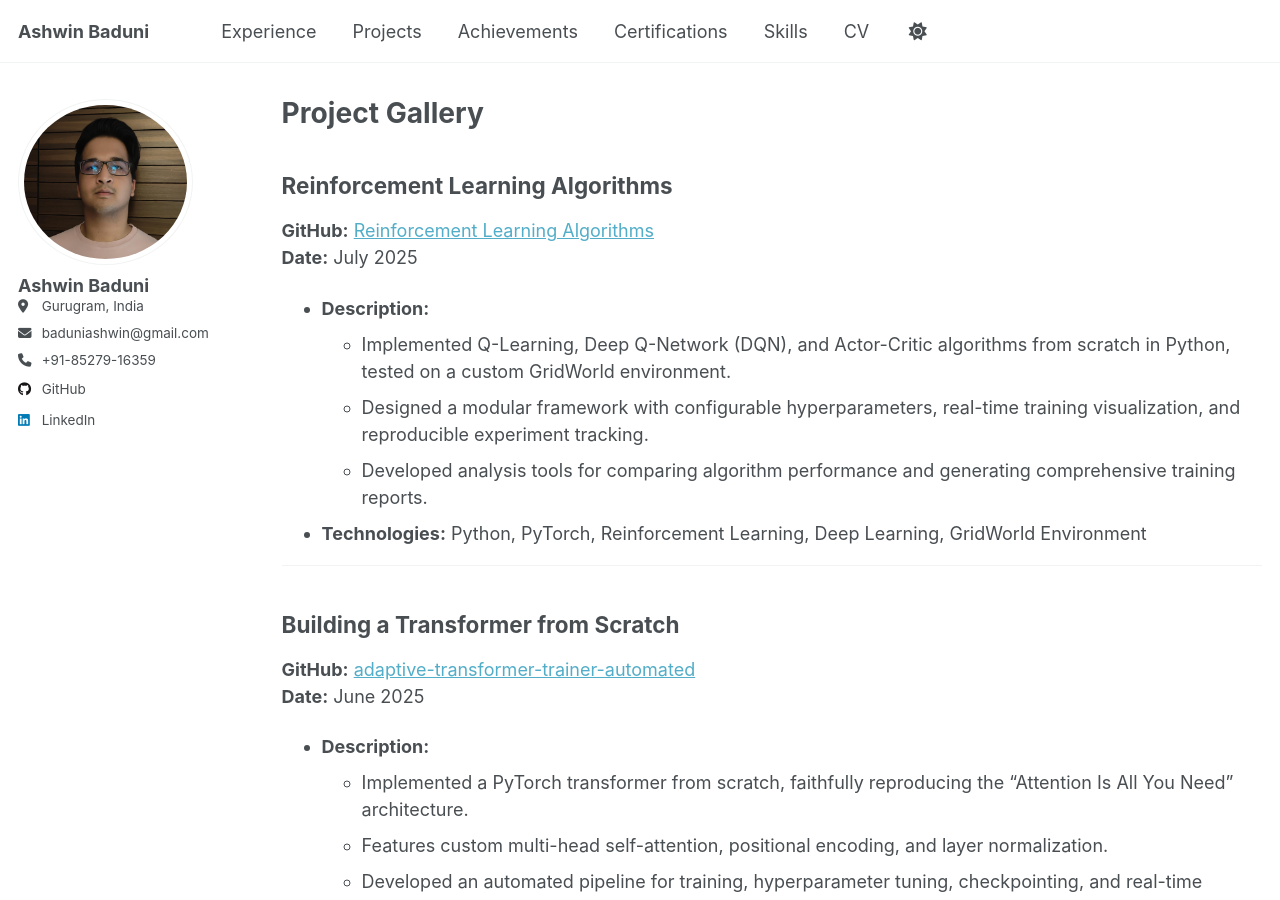
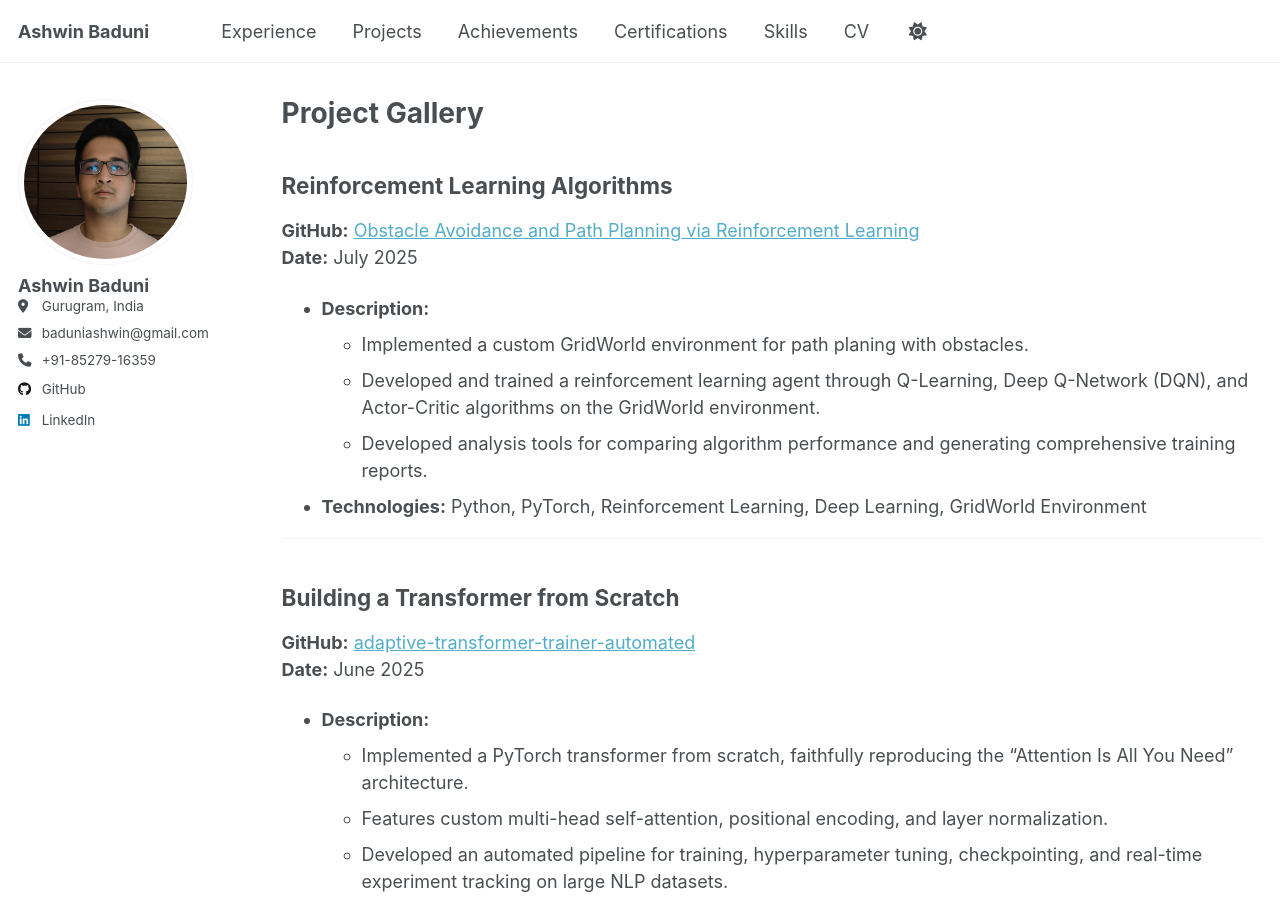
Before and after one commit to Ashwin-Baduni/ashwin-baduni.github.io, a Jekyll site: the page built from _pages/projects.md, in a window 1280 px wide and 900 px high. Built offline with Jekyll 4.4.1, drawn with Linux system fonts in a browser that asks for light colours.

Commit message:
Update projects.md

```diff
--- a/_pages/projects.md
+++ b/_pages/projects.md
@@ -7,12 +7,12 @@ author_profile: true
 
 ## **Reinforcement Learning Algorithms**
 
-**GitHub:** [Reinforcement Learning Algorithms](https://github.com/Ashwin-Baduni/reinforcement-learning-algorithms)
+**GitHub:** [Obstacle Avoidance and Path Planning via Reinforcement Learning](https://github.com/Ashwin-Baduni/Obstacle-Avoidance-and-Path-Planning-via-Reinforcement-Learning)
 **Date:** July 2025
 
 - **Description:**
-  - Implemented Q-Learning, Deep Q-Network (DQN), and Actor-Critic algorithms from scratch in Python, tested on a custom GridWorld environment.
-  - Designed a modular framework with configurable hyperparameters, real-time training visualization, and reproducible experiment tracking.
+  - Implemented a custom GridWorld environment for path planing with obstacles.
+  - Developed and trained a reinforcement learning agent through Q-Learning, Deep Q-Network (DQN), and Actor-Critic algorithms on the GridWorld environment.
   - Developed analysis tools for comparing algorithm performance and generating comprehensive training reports.
 - **Technologies:** Python, PyTorch, Reinforcement Learning, Deep Learning, GridWorld Environment
 
```
